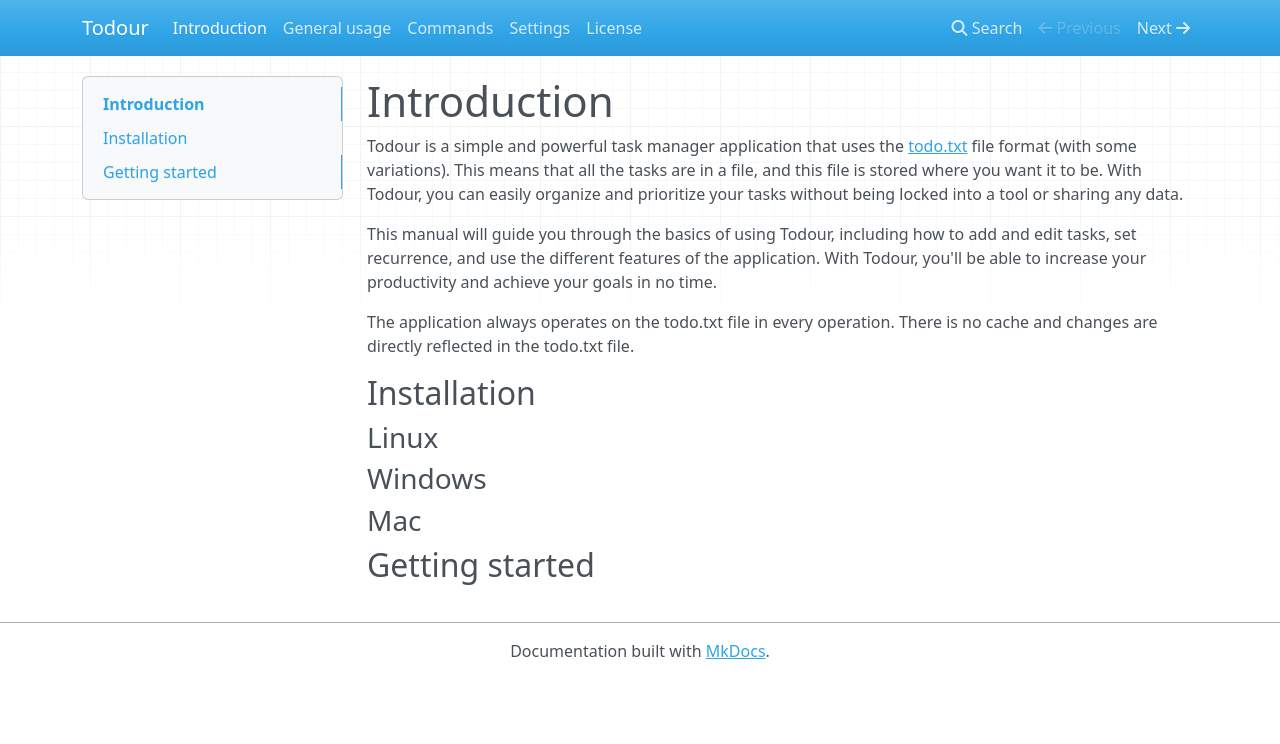
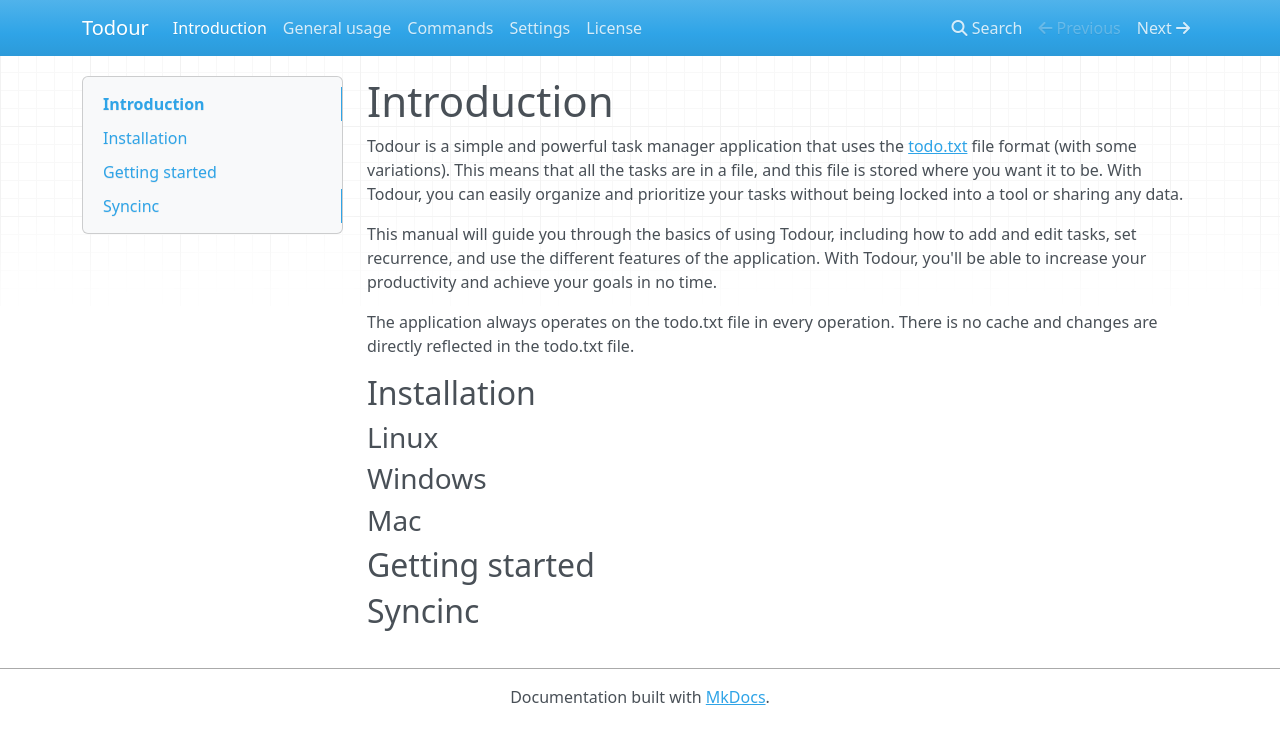
Before and after one commit to SverrirValgeirsson/Todour, an MkDocs documentation site: the page built from documentation/docs/index.md, in a window 1280 px wide. Shown: the top 744 px of the page. Built offline with MkDocs 1.6.1, drawn with Linux system fonts in a browser that asks for light colours; nearby versions of some CDN libraries.

Commit message:
Testing some doc stuff

```diff
--- a/documentation/docs/index.md
+++ b/documentation/docs/index.md
@@ -21,3 +21,5 @@
 ### Mac
 
 ## Getting started
+
+## Syncinc
```
